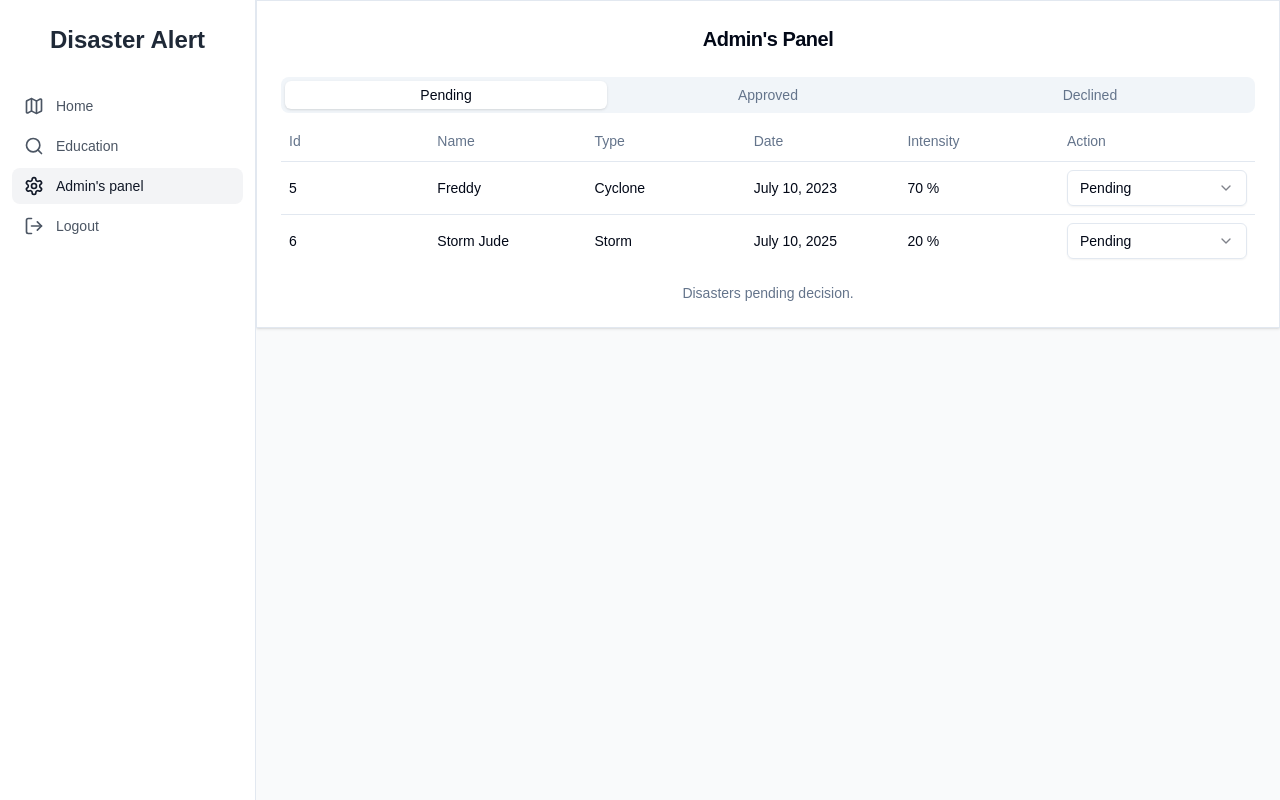
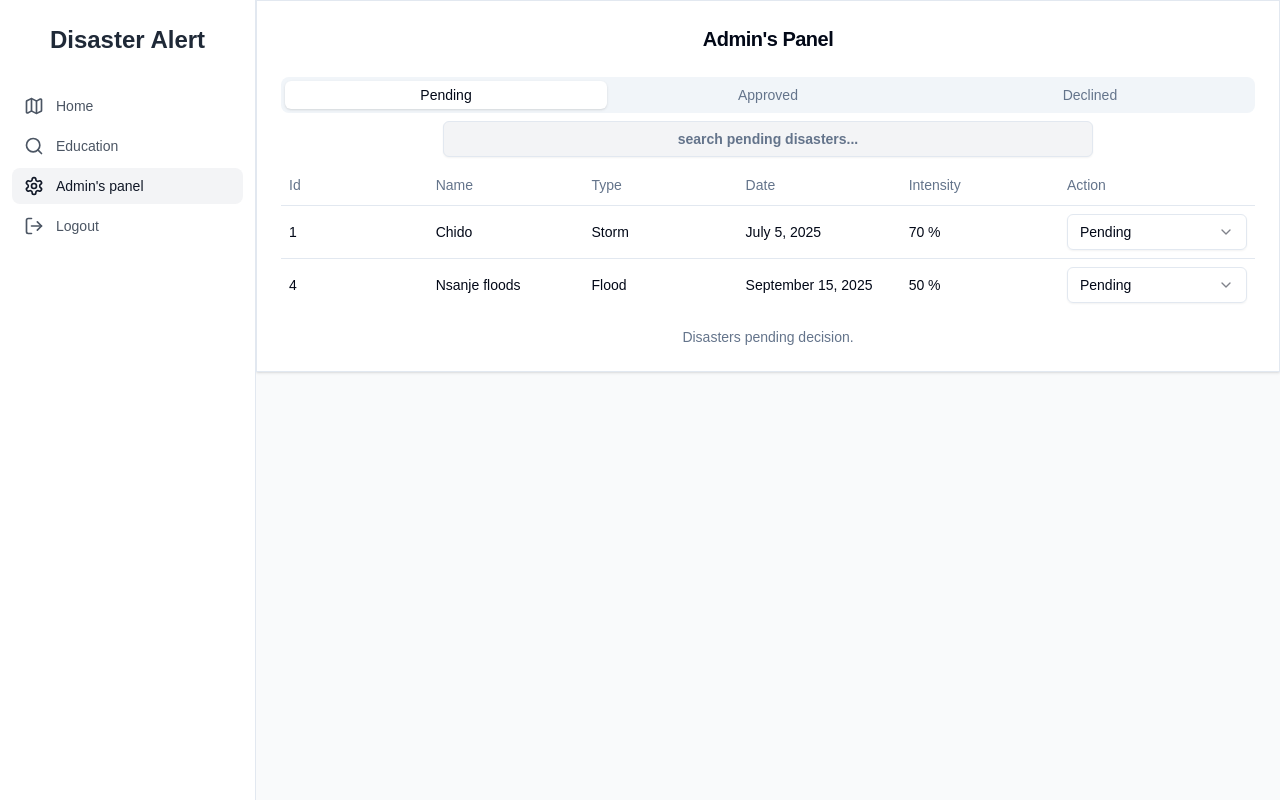
Before and after one commit to bsc-inf-04-20/disaster-alert-frontend, a Next.js app: page /admin-page in a window 1280 px wide. Built offline with nearby package versions, Linux system fonts and the light colour scheme; data requests are answered from the project's data file.

Commit message:
adding action trigger notification and a search bar to search through disasters

```diff
--- a/db.json
+++ b/db.json
@@ -7,7 +7,7 @@
       "date": "2025-07-05T20:30:00Z",
       "intensity": 70,
       "impact_chance": 45,
-      "status": "Declined"
+      "status": "Pending"
     },
     {
       "id": "2",
@@ -20,39 +20,39 @@
     },
     {
       "id": "3",
-      "type": "Floods",
-      "name": "Nsanje floods",
-      "date": "2025-09-15T14:45:00Z",
+      "type": "Cyclone",
+      "name": "Freddy",
+      "date": "2023-09-15T14:45:00Z",
       "intensity": 80,
       "impact_chance": 65,
       "status": "Approved"
     },
     {
       "id": "4",
-      "type": "Storm",
-      "name": "Hendix",
-      "date": "2025-07-10T14:45:00Z",
-      "intensity": 20,
+      "type": "Flood",
+      "name": "Nsanje floods",
+      "date": "2025-09-15T14:45:00Z",
+      "intensity": 50,
       "impact_chance": 65,
-      "status": "Declined"
+      "status": "Pending"
     },
     {
       "id": "5",
       "type": "Cyclone",
-      "name": "Freddy",
-      "date": "2023-07-10T14:45:00Z",
-      "intensity": 70,
-      "impact_chance": 65,
-      "status": "Pending"
+      "name": "Gombe",
+      "date": "2025-09-15T14:45:00Z",
+      "intensity": 30,
+      "impact_chance": 75,
+      "status": "Approved"
     },
     {
       "id": "6",
-      "type": "Storm",
-      "name": "Storm Jude",
-      "date": "2025-07-10T14:45:00Z",
-      "intensity": 20,
+      "type": "Floods",
+      "name": "Nsanje floods",
+      "date": "2024-09-15T14:45:00Z",
+      "intensity": 80,
       "impact_chance": 65,
-      "status": "Pending"
+      "status": "Declined"
     }
   ]
 }
--- a/package.json
+++ b/package.json
@@ -19,6 +19,7 @@
     "clsx": "^2.1.1",
     "concurrently": "^9.1.2",
     "framer-motion": "^12.4.1",
+    "fuse.js": "^7.1.0",
     "leaflet": "^1.9.4",
     "lucide-react": "^0.475.0",
     "next": "15.1.6",
--- a/src/app/admin-page/adminClientPage.tsx
+++ b/src/app/admin-page/adminClientPage.tsx
@@ -22,6 +22,8 @@ import {
 
 import React, { useEffect, useState } from 'react'
 import { Button } from '@/components/ui/button'
+import { toast, Toaster } from 'sonner';
+import { Input } from '@/components/ui/input';
 
 type DisastersSum = {
         Pending:Disaster[],
@@ -56,6 +58,18 @@ function AdminClientPage({ allDisasters}: clientprops) {
     })
 
 
+    //tracking the search for the different disasters
+    const [disasterSearch, setDisasterSearch] = useState<{
+                                pendingSearch:String,
+                                approvedSearch:String,
+                                declinedSearch:String}>({
+                    pendingSearch:"",
+                    approvedSearch:"",
+                    declinedSearch:""
+                    })
+
+
+    //initial classification of disasters  into state
     useEffect(() => {
         setDisasters({
           Pending: allDisasters.filter((disaster: Disaster) => disaster.status === "Pending"),
@@ -63,6 +77,12 @@ function AdminClientPage({ allDisasters}: clientprops) {
           Declined: allDisasters.filter((disaster: Disaster) => disaster.status === "Declined")
         });
     }, [allDisasters]);
+
+
+    //updating the disasters based on search
+    useEffect(() => {
+
+    }, [disasterSearch]);
 
 
     //changing the status of a disaster
@@ -79,7 +99,11 @@ function AdminClientPage({ allDisasters}: clientprops) {
                 ...disaster,
                 status:toStatus
             }),
-        });
+        }).catch(error=>{
+            toast.error(`failed to change the status of ${disaster.type} ${disaster.name} to ${toStatus}`)
+        })
+
+        toast.success(`successfully changed the status of ${disaster.type} ${disaster.name} to ${toStatus}` )
 
 
         setDisasters((prevDisasters:DisastersSum)=>({
@@ -91,8 +115,16 @@ function AdminClientPage({ allDisasters}: clientprops) {
 
     }
 
+    const fuzzySearch = (disastertype:string) =>{
+
+    }
+
     return (
         <Card className='rounded-none w-full'>
+            <Toaster
+            position="top-right"
+            theme='system'
+            />
             <CardContent className='w-full'>
                 <CardHeader>
                     <CardTitle className='text-xl font-extrabold justify-start text-center'>
@@ -101,7 +133,7 @@ function AdminClientPage({ allDisasters}: clientprops) {
                 </CardHeader>
                 <div className='flex flex-col items-center'>
                     <Tabs defaultValue="pending-disasters" className='w-full'>
-                        <TabsList className='flex justify-evenly'> {/* Ensuring tabs are placed horizontally */}
+                        <TabsList className='flex justify-evenly m-0'> {/* Ensuring tabs are placed horizontally */}
                             <TabsTrigger value='pending-disasters' className='w-1/3'>
                                 Pending
                             </TabsTrigger>
@@ -112,7 +144,10 @@ function AdminClientPage({ allDisasters}: clientprops) {
                                 Declined
                             </TabsTrigger>
                         </TabsList>
-                        <TabsContent value='pending-disasters'>
+                        <TabsContent value='pending-disasters' className='flex flex-col items-center gap-2'>
+                            <div className='w-2/3 m-0'>
+                                <Input type="text" placeholder="search pending disasters..." className='text-center font-bold bg-gray-100' />
+                            </div>
                             <Table className='w-full'>
                                 <TableCaption>Disasters pending decision.</TableCaption>
                                 <TableHeader>
@@ -161,7 +196,10 @@ function AdminClientPage({ allDisasters}: clientprops) {
                                 </TableBody>
                             </Table>
                         </TabsContent>
-                        <TabsContent value='approved-disasters'>
+                        <TabsContent value='approved-disasters' className='flex flex-col items-center m-0 '>
+                            <div className='w-2/3 m-0'>
+                                <Input type="text" placeholder="search approved disasters..." className='text-center font-bold bg-gray-100' />
+                            </div>
                             <Table className='w-full'>
                                     <TableCaption>Approved disasters.</TableCaption>
                                     <TableHeader>
@@ -209,7 +247,10 @@ function AdminClientPage({ allDisasters}: clientprops) {
                                     </TableBody>
                                 </Table>
                         </TabsContent>
-                        <TabsContent value='declined-disasters'>
+                        <TabsContent value='declined-disasters' className='flex flex-col items-center m-0 '>
+                            <div className='w-2/3 m-0'>
+                                <Input type="text" placeholder="search declined disasters..." className='text-center font-bold bg-gray-100' />
+                            </div>
                             <Table className='w-full'>
                                     <TableCaption>Declined disasters.</TableCaption>
                                     <TableHeader>
--- /dev/null
+++ b/src/components/ui/input.tsx
@@ -0,0 +1,22 @@
+import * as React from "react"
+
+import { cn } from "@/lib/utils"
+
+const Input = React.forwardRef<HTMLInputElement, React.ComponentProps<"input">>(
+  ({ className, type, ...props }, ref) => {
+    return (
+      <input
+        type={type}
+        className={cn(
+          "flex h-9 w-full rounded-md border border-input bg-transparent px-3 py-1 text-base shadow-sm transition-colors file:border-0 file:bg-transparent file:text-sm file:font-medium file:text-foreground placeholder:text-muted-foreground focus-visible:outline-none focus-visible:ring-1 focus-visible:ring-ring disabled:cursor-not-allowed disabled:opacity-50 md:text-sm",
+          className
+        )}
+        ref={ref}
+        {...props}
+      />
+    )
+  }
+)
+Input.displayName = "Input"
+
+export { Input }
```
Also changed, not shown: 1 other file (tests, documents, lock files or other folders).
